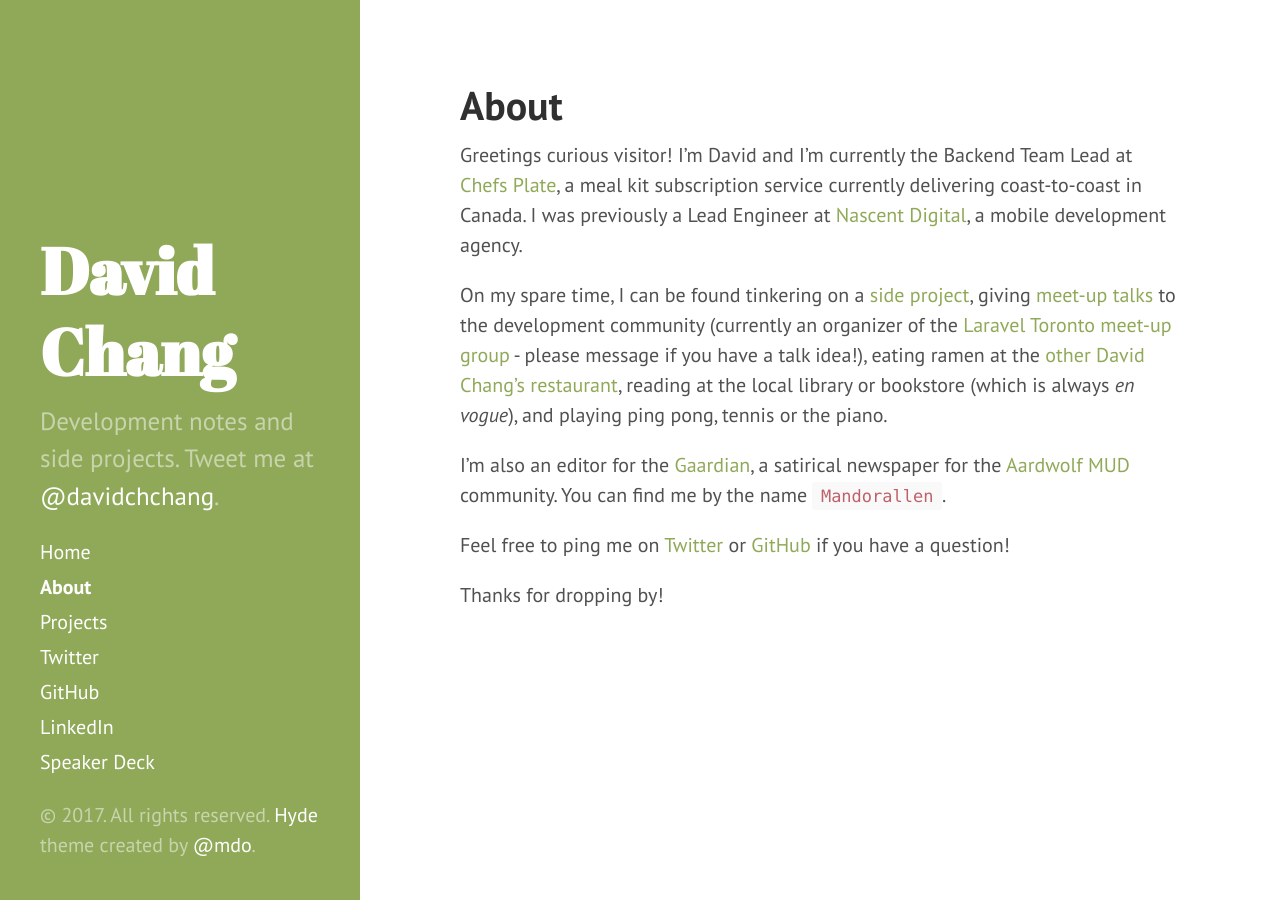
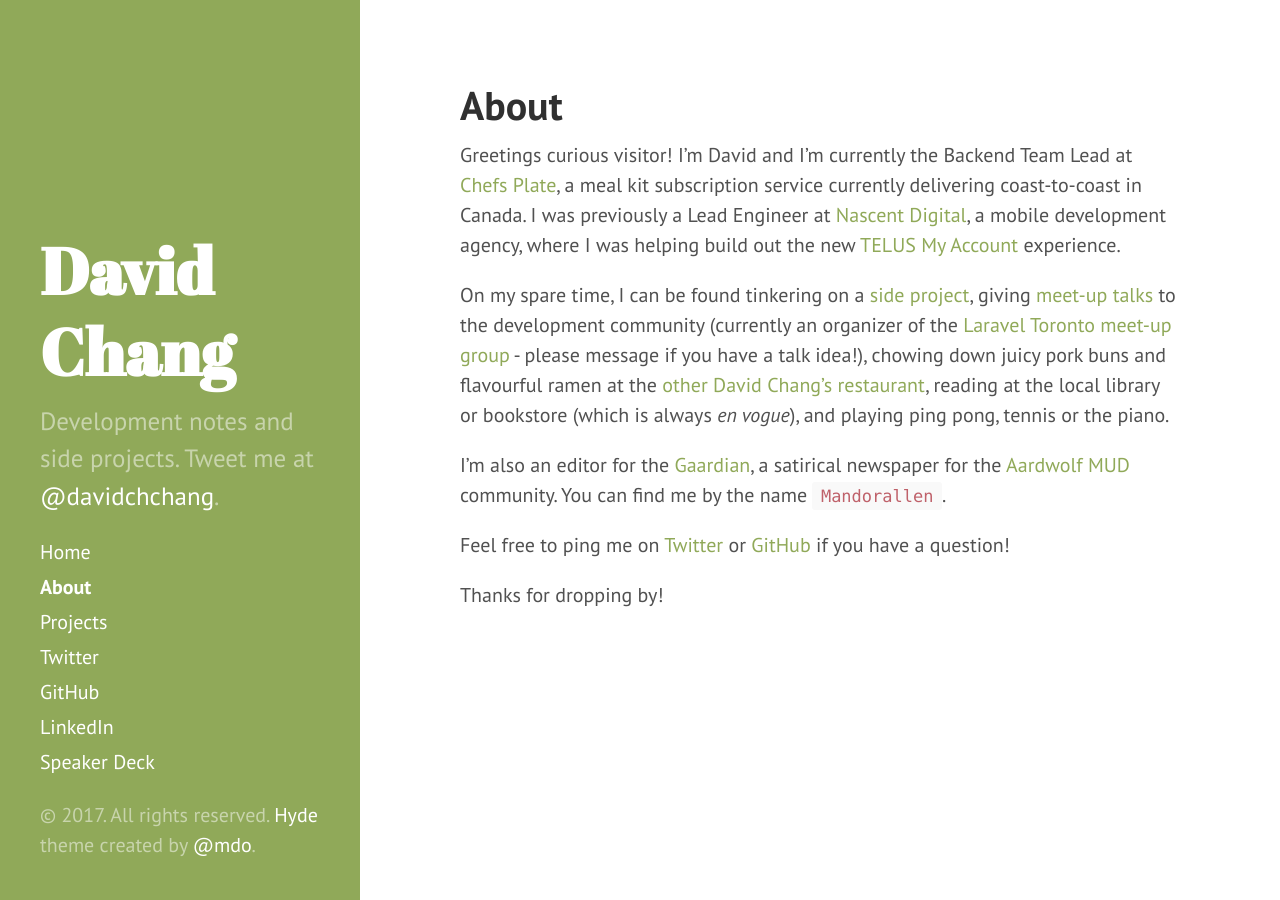
Before and after one commit to davidchchang/davidchchang.github.io, a Jekyll site: the page built from about.md, in a window 1280 px wide. Built offline with Jekyll 4.4.1, drawn with Linux system fonts in a browser that asks for light colours.

Commit message:
Tweak about page

```diff
--- a/about.md
+++ b/about.md
@@ -3,9 +3,9 @@ layout: page
 title: About
 ---
 
-Greetings curious visitor! I'm David and I'm currently the Backend Team Lead at [Chefs Plate](https://chefsplate.com), a meal kit subscription service currently delivering coast-to-coast in Canada. I was previously a Lead Engineer at [Nascent Digital](http://nascentdigital.com/), a mobile development agency.
+Greetings curious visitor! I'm David and I'm currently the Backend Team Lead at [Chefs Plate](https://chefsplate.com), a meal kit subscription service currently delivering coast-to-coast in Canada. I was previously a Lead Engineer at [Nascent Digital](http://nascentdigital.com/), a mobile development agency, where I was helping build out the new [TELUS My Account](https://www.telus.com/my-account/) experience.
 
-On my spare time, I can be found tinkering on a [side project](/projects), giving [meet-up talks](https://speakerdeck.com/davidchchang) to the development community (currently an organizer of the [Laravel Toronto meet-up group](https://www.meetup.com/Laravel-Toronto) - please message if you have a talk idea!), eating ramen at the [other David Chang's restaurant](https://noodlebar-toronto.momofuku.com/), reading at the local library or bookstore (which is always _en vogue_), and playing ping pong, tennis or the piano.
+On my spare time, I can be found tinkering on a [side project](/projects), giving [meet-up talks](https://speakerdeck.com/davidchchang) to the development community (currently an organizer of the [Laravel Toronto meet-up group](https://www.meetup.com/Laravel-Toronto) - please message if you have a talk idea!), chowing down juicy pork buns and flavourful ramen at the [other David Chang's restaurant](https://noodlebar-toronto.momofuku.com/), reading at the local library or bookstore (which is always _en vogue_), and playing ping pong, tennis or the piano.
 
 I'm also an editor for the [Gaardian](http://www.gaardian.com), a satirical newspaper for the [Aardwolf MUD](http://www.aardwolf.com) community. You can find me by the name `Mandorallen`.
 
```
